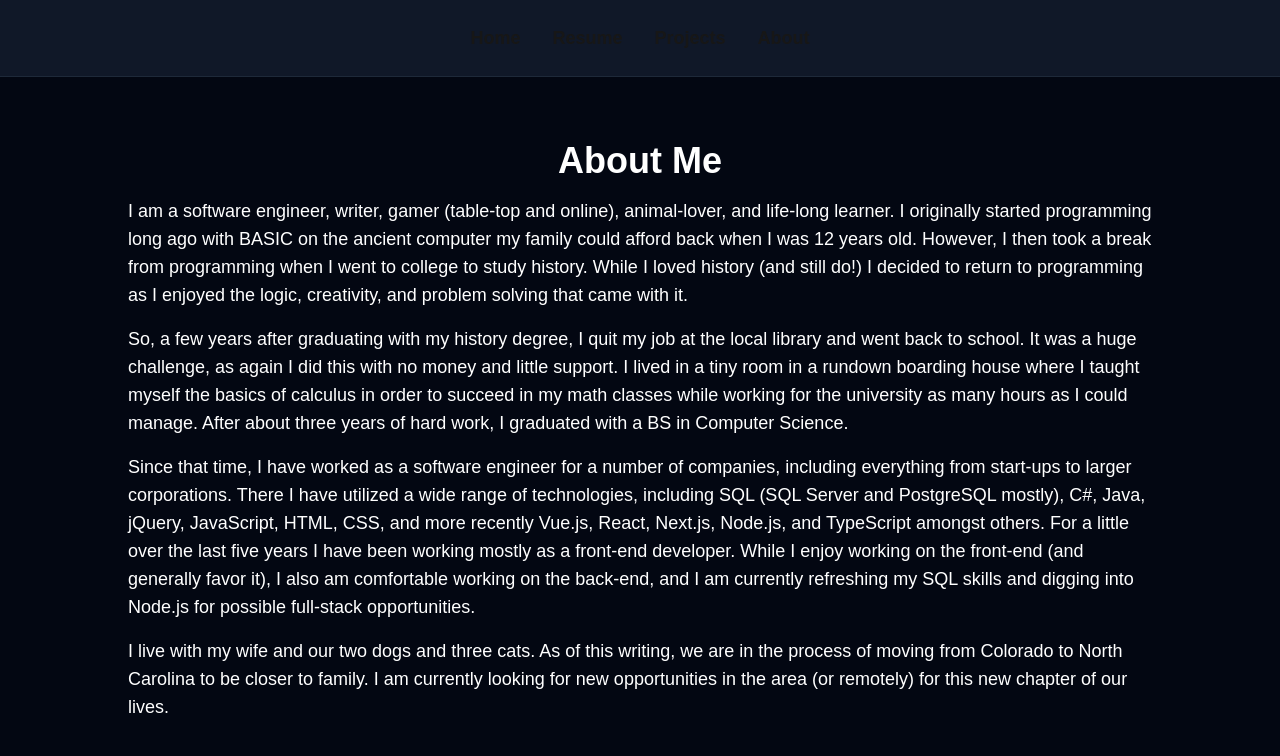
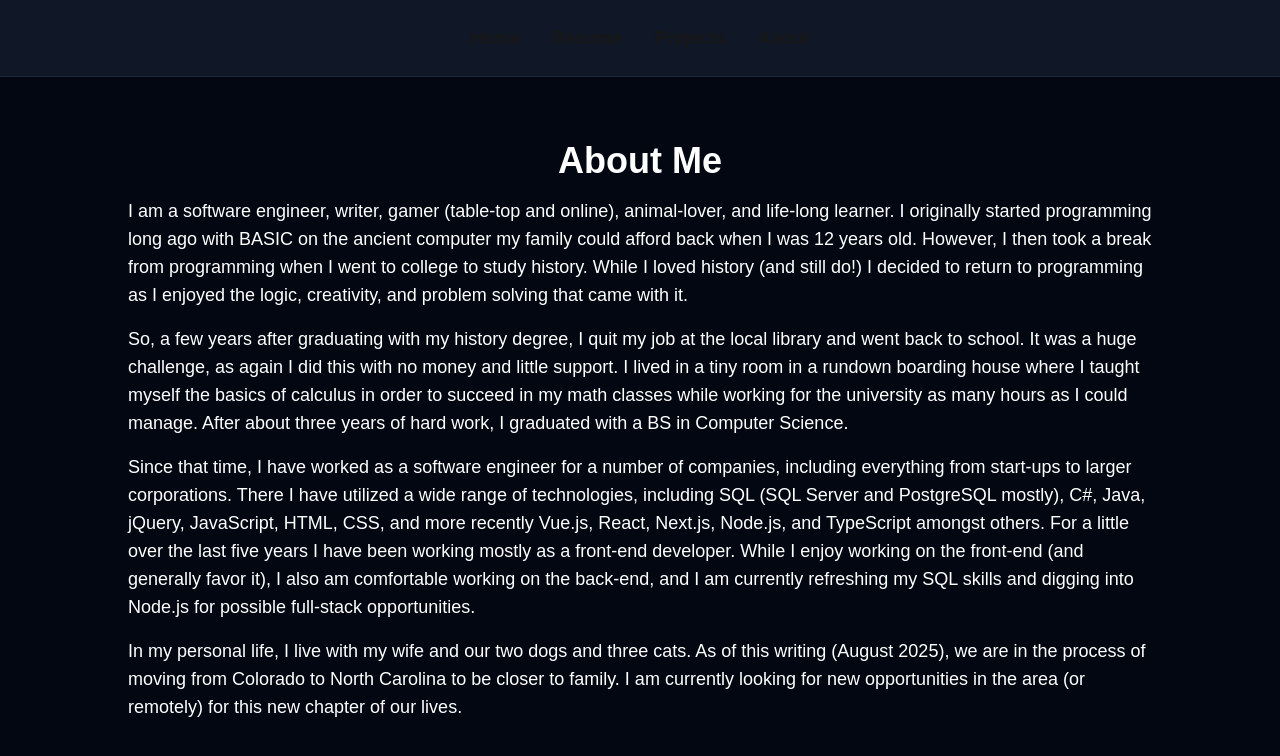
Before and after one commit to jarmbrust/portfolio-website, a Next.js app: page /about in a window 1280 px wide. Shown: the top 756 px of the page. Built offline with nearby package versions, Linux system fonts and the light colour scheme.

Commit message:
rewording

```diff
--- a/src/app/about/page.tsx
+++ b/src/app/about/page.tsx
@@ -22,9 +22,9 @@ export default function About() {
         for possible full-stack opportunities.
       </p>
       <p className="text-lg mb-4">
-        I live with my wife and our two dogs and three cats.  As of this writing, we are in the process of moving from Colorado
-        to North Carolina to be closer to family.  I am currently looking for new opportunities in the area (or remotely) for this
-        new chapter of our lives.
+        In my personal life, I live with my wife and our two dogs and three cats.  As of this writing (August 2025),
+        we are in the process of moving from Colorado to North Carolina to be closer to family.
+        I am currently looking for new opportunities in the area (or remotely) for this new chapter of our lives.
       </p>
     </div>
   );
```
